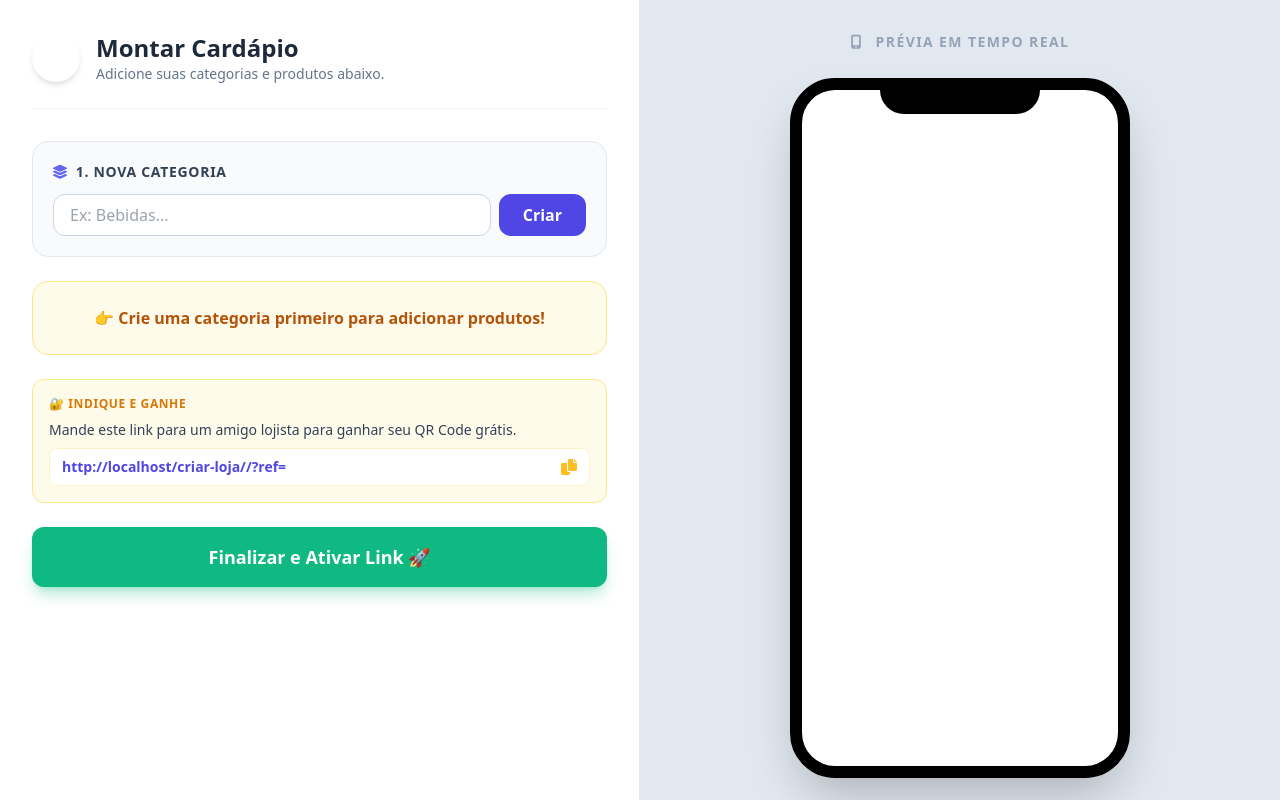
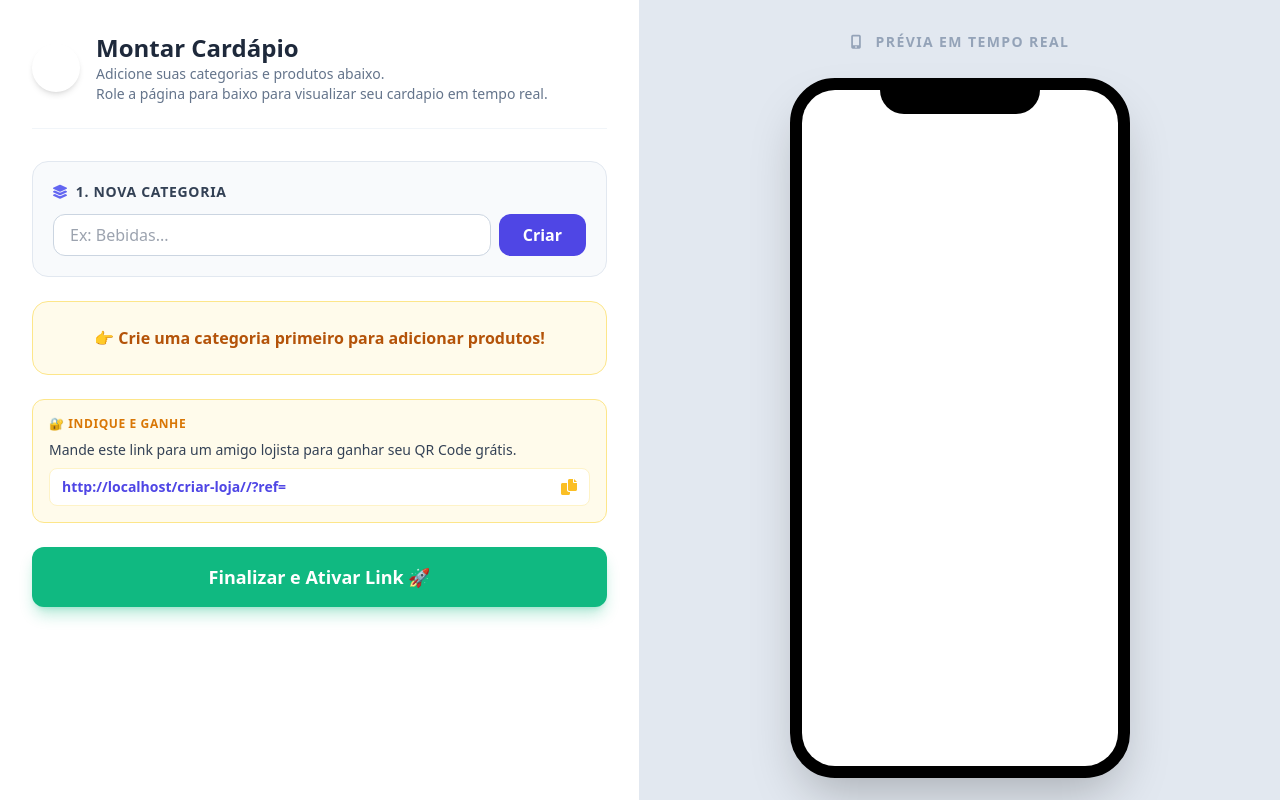
Before and after one commit to DevLeonan/cozinha-digital, a Django app: template templates/criar_produtos.html in a window 1280 px wide. Run offline with Django 5.2, Linux system fonts and the light colour scheme; the template is opened without the code that fills it, so the values that code supplies are empty; some libraries are stand-ins or nearby versions.

Commit message:
Implementacao do Dashboard Premium, funcionando tudo.

```diff
--- a/templates/criar_produtos.html
+++ b/templates/criar_produtos.html
@@ -18,6 +18,7 @@
             <div>
                 <h2 class="text-2xl font-black text-slate-800">Montar Cardápio</h2>
                 <p class="text-slate-500 text-sm">Adicione suas categorias e produtos abaixo.</p>
+				<p class="text-slate-500 text-sm">Role a página para baixo para visualizar seu cardapio em tempo real.</p>
             </div>
         </div>
 
--- a/templates/paywall.html
+++ b/templates/paywall.html
@@ -1,7 +1,6 @@
 <!DOCTYPE html>
 <html lang="pt-br">
 <head>
-	<meta name="viewport" content="width=device-width, initial-scale=1.0, maximum-scale=1.0, user-scalable=no">
     <meta charset="UTF-8"><title>Liberar Cardápio</title>
     <script src="https://cdn.tailwindcss.com"></script>
     <link rel="stylesheet" href="https://cdnjs.cloudflare.com/ajax/libs/font-awesome/6.0.0/css/all.min.css">
```
